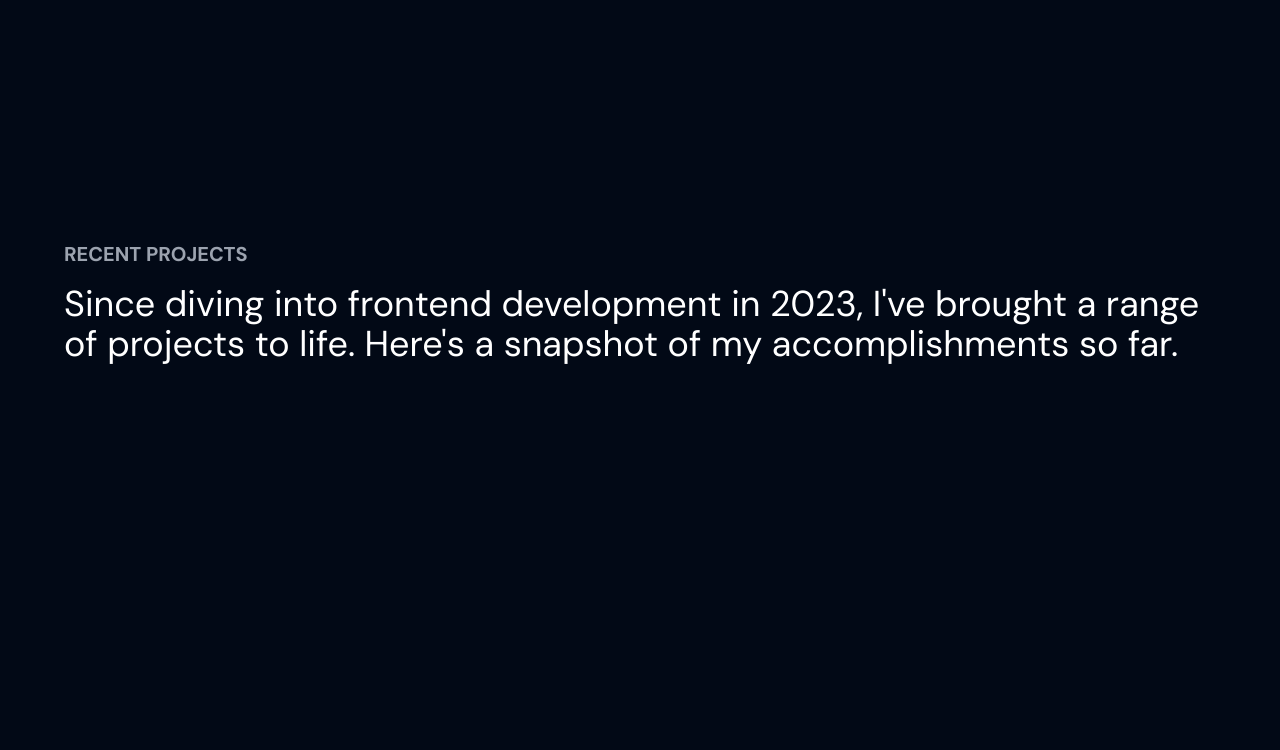
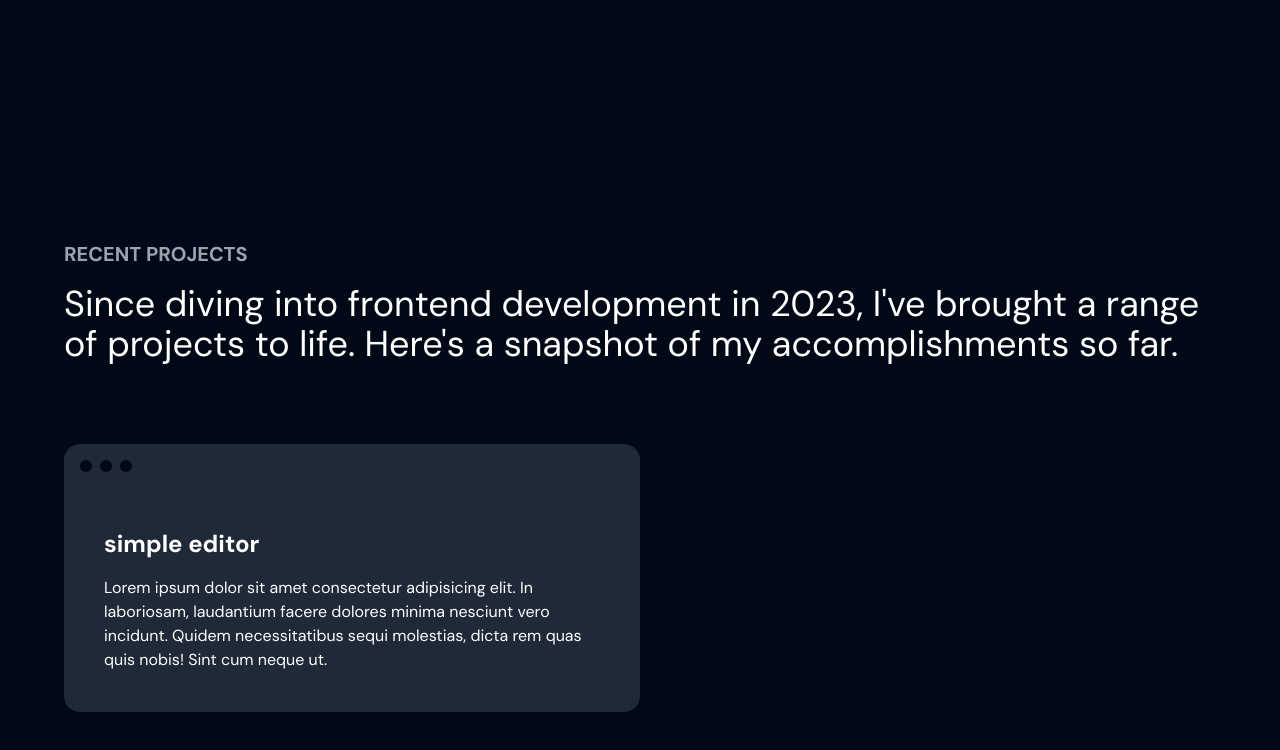
Before and after one commit to pawel-haraf/portfolio, a website built with Parcel: page src/index.html in a window 1280 px wide. Shown: the part 1668-2418 px from the top of the page. Before the commit the page ends 2224 px from the top, so only its background shows below. Built offline with nearby package versions, Linux system fonts and the light colour scheme.

Commit message:
Added new layout to projects section
and deleted main from package.json

```diff
--- a/package.json
+++ b/package.json
@@ -2,7 +2,6 @@
 	"name": "portfolio",
 	"version": "1.0.0",
 	"description": "",
-	"main": "index.js",
 	"scripts": {
 		"test": "echo \"Error: no test specified\" && exit 1",
 		"start": "parcel src/*.html",
--- a/src/index.html
+++ b/src/index.html
@@ -129,7 +129,23 @@
                 Since diving into frontend development in 2023, I've brought a range of projects to life. Here's a
                 snapshot of my accomplishments so far.
             </p>
-            <div class="repositories--js"></div>
+            <div class="repositories--js grid grid-cols-1 md:grid-cols-2">
+                <div class="bg-gray-800 rounded-2xl">
+                    <div class="flex items-center gap-2 p-4 shadow-[inner_0_2_0_rgba(255,255,255,0.15)] group">
+                        <span class="rounded-md bg-bgBody w-3 h-3 group-hover:bg-red-500"> </span>
+                        <span class="rounded-md bg-bgBody w-3 h-3"> </span>
+                        <span class="rounded-md bg-bgBody w-3 h-3 group-hover:bg-green-500"> </span>
+                    </div>
+                    <div class="m-10">
+                        <h3 class="text-2xl font-bold mb-4">simple editor</h3>
+                        <p>Lorem ipsum dolor sit amet consectetur adipisicing elit. In laboriosam, laudantium facere
+                            dolores
+                            minima nesciunt vero incidunt. Quidem necessitatibus sequi molestias, dicta rem quas quis
+                            nobis!
+                            Sint cum neque ut.</p>
+                    </div>
+                </div>
+            </div>
         </section>
     </main>
     <script defer src="js/main.js" type="module"></script>
```
